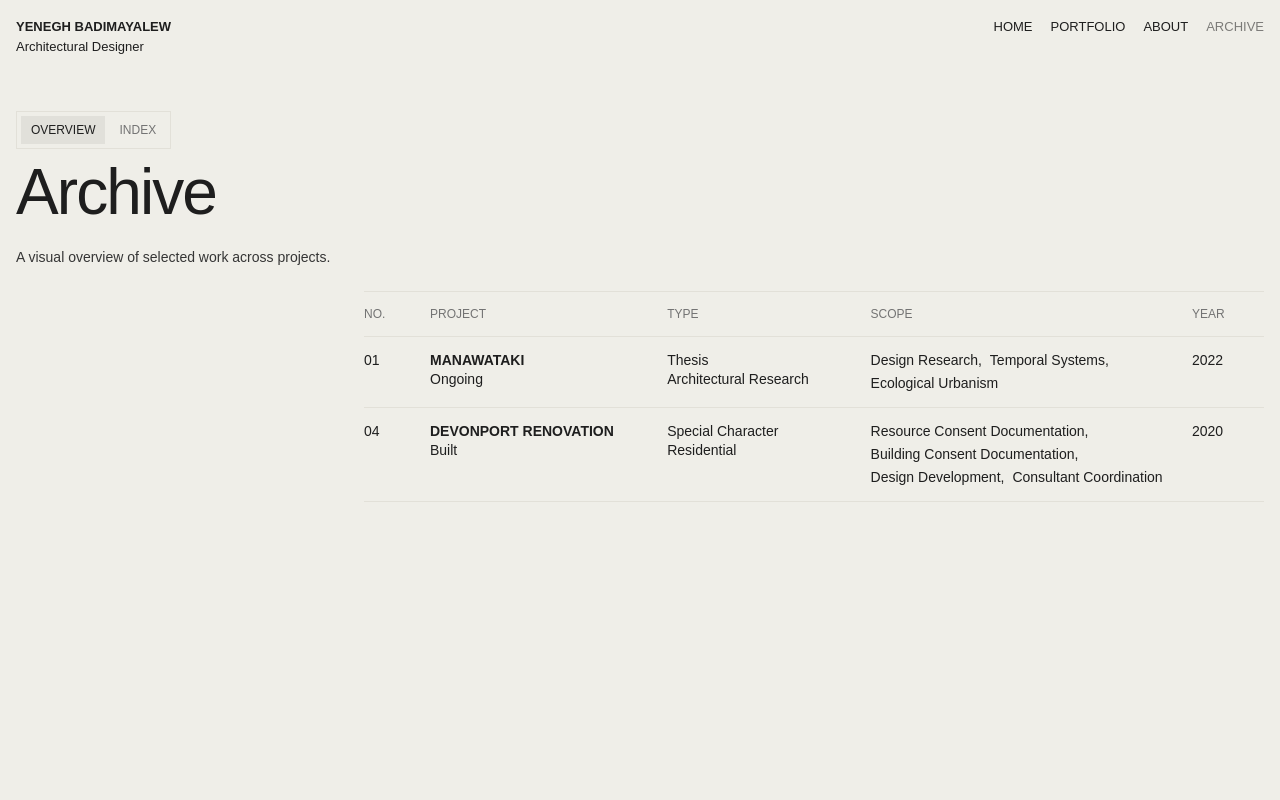
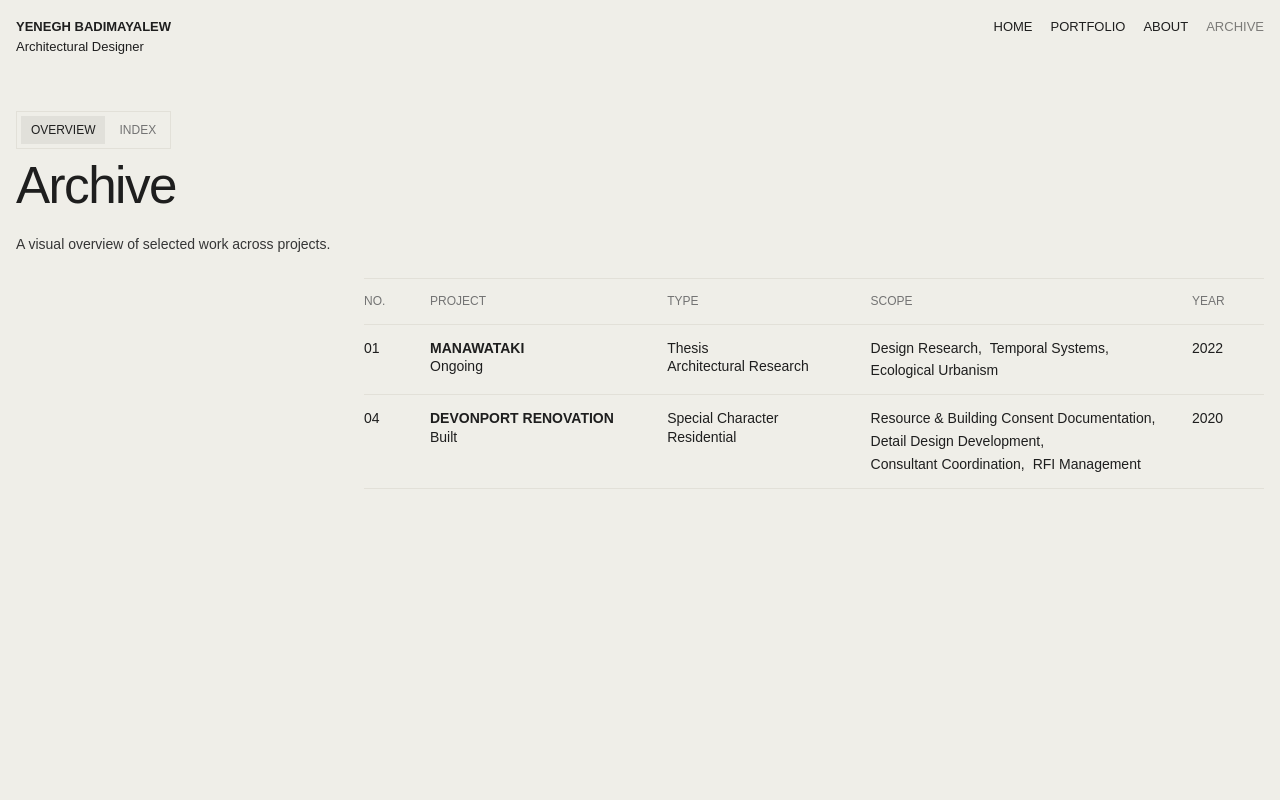
Before and after one commit to Yenegh/yenegh-portfolio, a Next.js app: page /archive in a window 1280 px wide. Shown: the top 800 px of the page. Built offline with nearby package versions, Linux system fonts and the light colour scheme.

Commit message:
Refine hero typography and update homepage headline

```diff
--- a/app/globals.css
+++ b/app/globals.css
@@ -88,7 +88,7 @@ select {
 }
 
 .site-title a:hover {
-  opacity: 0.6;
+  opacity: 0.5;
 }
 
 .site-role {
@@ -222,8 +222,8 @@ select {
 .hero h1,
 .page-title {
   margin: 0 0 12px;
-  font-size: clamp(32px, 5vw, 64px);
-  font-weight: 400;
+  font-size: clamp(30px, 4vw, 64px);
+  font-weight: 500;
   letter-spacing: -0.03em;
   line-height: 0.98;
 }
--- a/app/portfolio/page.tsx
+++ b/app/portfolio/page.tsx
@@ -11,7 +11,7 @@ export default function HomePage() {
     <main>
       <section className="hero">
         <div>
-          <h1>Design-led thinking with delivery fluency.</h1>
+          <h1>Shaped by time, place, & living systems.</h1>
         </div>
         <div>
           <p className="lead">
--- a/data/projects.ts
+++ b/data/projects.ts
@@ -144,10 +144,9 @@ export const projects: Project[] = [
     summary:
       "Rear reconfiguration of a Devonport villa, translating concept intent through resource consent, building consent, and construction documentation to create a more continuous living space.",
       scope: [
-      "Resource Consent Documentation",
-        "Building Consent Documentation",
-    "Design Development",
-     "Consultant Coordination"
+      "Resource & Building Consent Documentation",
+    "Detail Design Development",
+     "Consultant Coordination", "RFI Management"
     ],
     tags: ["Residential", "Renovation", "Built", "Consent", "Adaptive Reuse"],
     featured: true,
```
